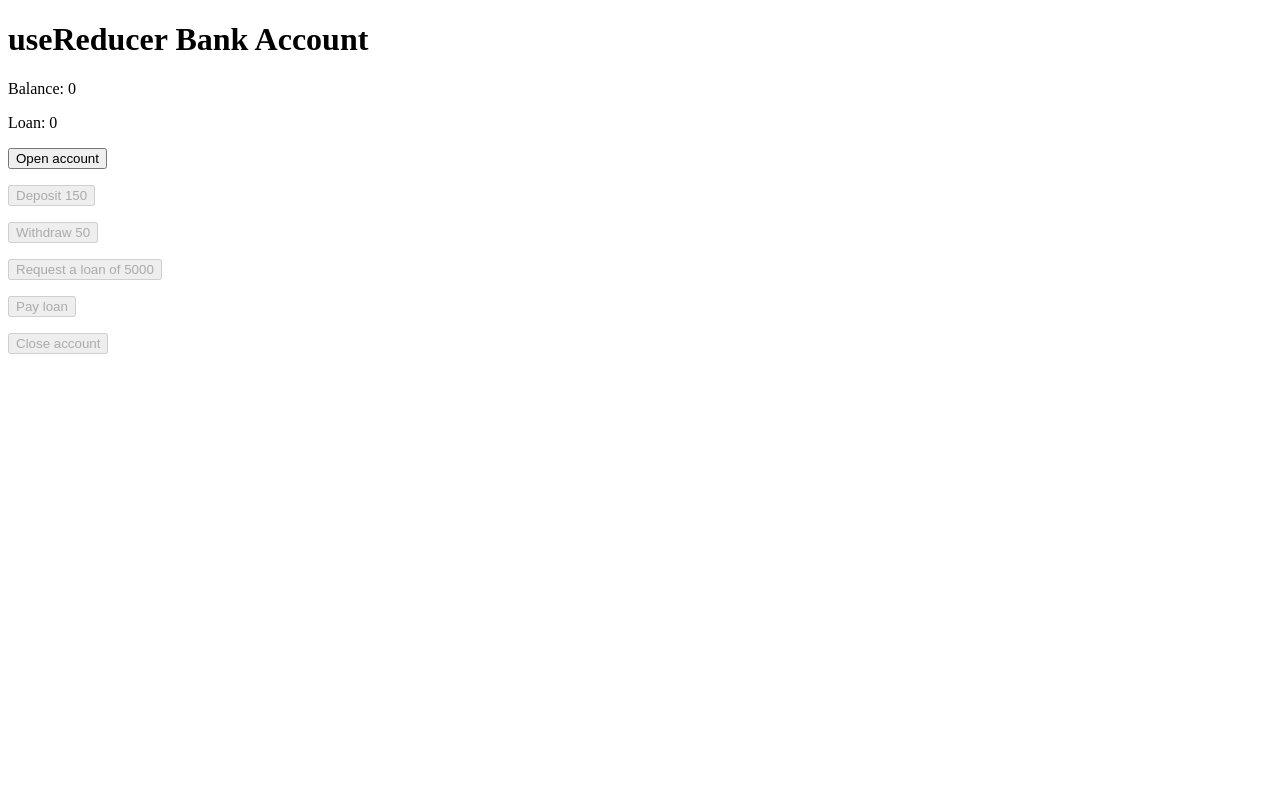
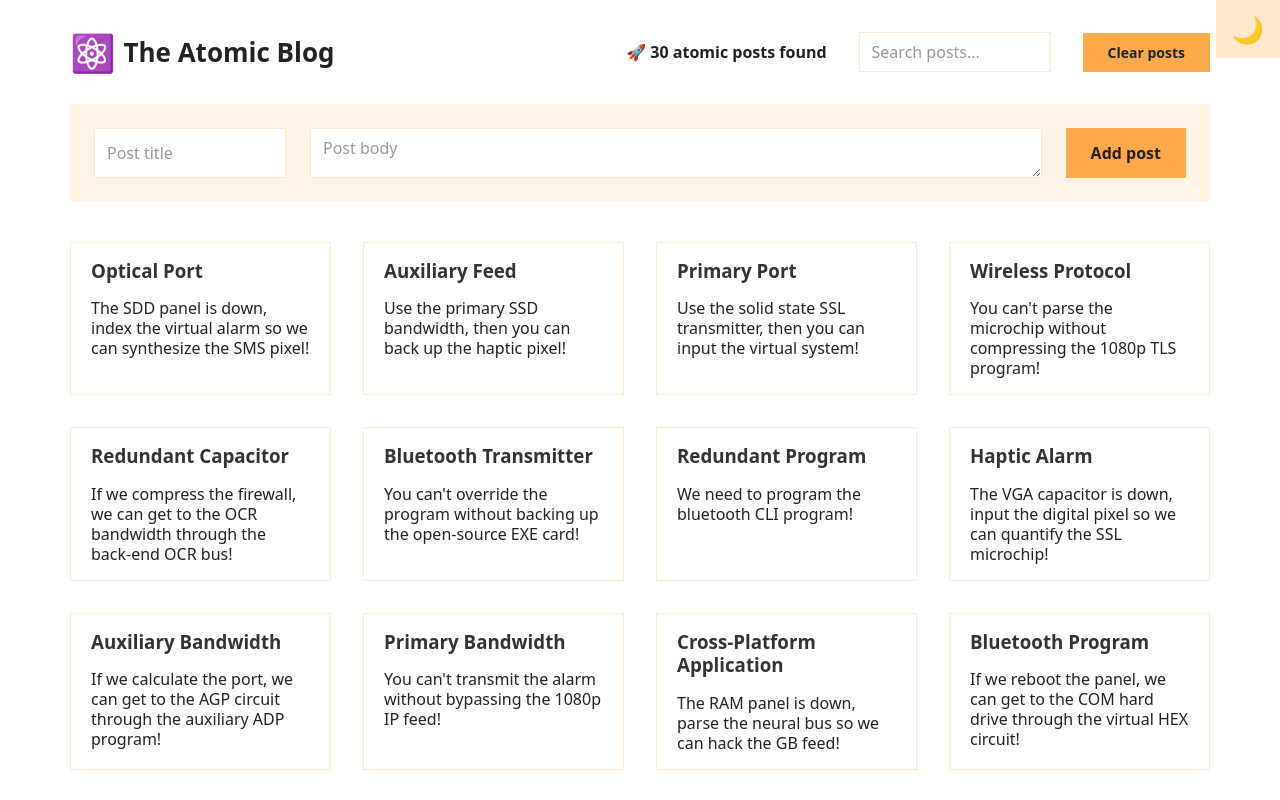
Before and after one commit to paulaoorjuela/React-practice-projects, a React (Vite) app: page / in a window 1280 px wide. Shown: the top 800 px of the page. Built offline with nearby package versions, Linux system fonts and the light colour scheme.

Commit message:
add the-atomic-blog practice

```diff
--- a/package.json
+++ b/package.json
@@ -22,6 +22,7 @@
     "@types/react": "^19.0.8",
     "@types/react-dom": "^19.0.3",
     "@vitejs/plugin-react": "^4.3.4",
+    "@faker-js/faker": "^7.6.0",
     "eslint": "^9.19.0",
     "eslint-plugin-react": "^7.37.4",
     "eslint-plugin-react-hooks": "^5.0.0",
--- a/src/main.jsx
+++ b/src/main.jsx
@@ -11,9 +11,8 @@ import { createRoot } from 'react-dom/client'
 // import App from './currency-converter/App.jsx'
 // import App from './geolocate/App.jsx'
 // import App from './react-quiz/App.jsx'
-import App from './useReducer-bank/App.jsx'
-
-
+// import App from './useReducer-bank/App.jsx'
+import App from './the-atomic-blog/App.jsx'
 
 
 createRoot(document.getElementById('root')).render(
--- /dev/null
+++ b/src/the-atomic-blog/App.jsx
@@ -0,0 +1,194 @@
+import { useEffect, useState } from "react";
+import { faker } from "@faker-js/faker";
+import "./style.css";
+
+function createRandomPost() {
+  return {
+    title: `${faker.hacker.adjective()} ${faker.hacker.noun()}`,
+    body: faker.hacker.phrase(),
+  };
+}
+
+function App() {
+  const [posts, setPosts] = useState(() =>
+    Array.from({ length: 30 }, () => createRandomPost())
+  );
+  const [searchQuery, setSearchQuery] = useState("");
+  const [isFakeDark, setIsFakeDark] = useState(false);
+
+  // Derived state. These are the posts that will actually be displayed
+  const searchedPosts =
+    searchQuery.length > 0
+      ? posts.filter((post) =>
+          `${post.title} ${post.body}`
+            .toLowerCase()
+            .includes(searchQuery.toLowerCase())
+        )
+      : posts;
+
+  function handleAddPost(post) {
+    setPosts((posts) => [post, ...posts]);
+  }
+
+  function handleClearPosts() {
+    setPosts([]);
+  }
+
+  // Whenever `isFakeDark` changes, we toggle the `fake-dark-mode` class on the HTML element (see in "Elements" dev tool).
+  useEffect(
+    function () {
+      document.documentElement.classList.toggle("fake-dark-mode");
+    },
+    [isFakeDark]
+  );
+
+  return (
+    <section>
+      <button
+        onClick={() => setIsFakeDark((isFakeDark) => !isFakeDark)}
+        className="btn-fake-dark-mode"
+      >
+        {isFakeDark ? "☀️" : "🌙"}
+      </button>
+
+      <Header
+        posts={searchedPosts}
+        onClearPosts={handleClearPosts}
+        searchQuery={searchQuery}
+        setSearchQuery={setSearchQuery}
+      />
+      <Main posts={searchedPosts} onAddPost={handleAddPost} />
+      <Archive onAddPost={handleAddPost} />
+      <Footer />
+    </section>
+  );
+}
+
+function Header({ posts, onClearPosts, searchQuery, setSearchQuery }) {
+  return (
+    <header>
+      <h1>
+        <span>⚛️</span>The Atomic Blog
+      </h1>
+      <div>
+        <Results posts={posts} />
+        <SearchPosts
+          searchQuery={searchQuery}
+          setSearchQuery={setSearchQuery}
+        />
+        <button onClick={onClearPosts}>Clear posts</button>
+      </div>
+    </header>
+  );
+}
+
+function SearchPosts({ searchQuery, setSearchQuery }) {
+  return (
+    <input
+      value={searchQuery}
+      onChange={(e) => setSearchQuery(e.target.value)}
+      placeholder="Search posts..."
+    />
+  );
+}
+
+function Results({ posts }) {
+  return <p>🚀 {posts.length} atomic posts found</p>;
+}
+
+function Main({ posts, onAddPost }) {
+  return (
+    <main>
+      <FormAddPost onAddPost={onAddPost} />
+      <Posts posts={posts} />
+    </main>
+  );
+}
+
+function Posts({ posts }) {
+  return (
+    <section>
+      <List posts={posts} />
+    </section>
+  );
+}
+
+function FormAddPost({ onAddPost }) {
+  const [title, setTitle] = useState("");
+  const [body, setBody] = useState("");
+
+  const handleSubmit = function (e) {
+    e.preventDefault();
+    if (!body || !title) return;
+    onAddPost({ title, body });
+    setTitle("");
+    setBody("");
+  };
+
+  return (
+    <form onSubmit={handleSubmit}>
+      <input
+        value={title}
+        onChange={(e) => setTitle(e.target.value)}
+        placeholder="Post title"
+      />
+      <textarea
+        value={body}
+        onChange={(e) => setBody(e.target.value)}
+        placeholder="Post body"
+      />
+      <button>Add post</button>
+    </form>
+  );
+}
+
+function List({ posts }) {
+  return (
+    <ul>
+      {posts.map((post, i) => (
+        <li key={i}>
+          <h3>{post.title}</h3>
+          <p>{post.body}</p>
+        </li>
+      ))}
+    </ul>
+  );
+}
+
+function Archive({ onAddPost }) {
+  // Here we don't need the setter function. We're only using state to store these posts because the callback function passed into useState (which generates the posts) is only called once, on the initial render. So we use this trick as an optimization technique, because if we just used a regular variable, these posts would be re-created on every render. We could also move the posts outside the components, but I wanted to show you this trick 😉
+  const [posts] = useState(() =>
+    // 💥 WARNING: This might make your computer slow! Try a smaller `length` first
+    Array.from({ length: 10000 }, () => createRandomPost())
+  );
+
+  const [showArchive, setShowArchive] = useState(false);
+
+  return (
+    <aside>
+      <h2>Post archive</h2>
+      <button onClick={() => setShowArchive((s) => !s)}>
+        {showArchive ? "Hide archive posts" : "Show archive posts"}
+      </button>
+
+      {showArchive && (
+        <ul>
+          {posts.map((post, i) => (
+            <li key={i}>
+              <p>
+                <strong>{post.title}:</strong> {post.body}
+              </p>
+              <button onClick={() => onAddPost(post)}>Add as new post</button>
+            </li>
+          ))}
+        </ul>
+      )}
+    </aside>
+  );
+}
+
+function Footer() {
+  return <footer>&copy; by The Atomic Blog ✌️</footer>;
+}
+
+export default App;
--- /dev/null
+++ b/src/the-atomic-blog/style.css
@@ -0,0 +1,178 @@
+* {
+  padding: 0;
+  margin: 0;
+  box-sizing: border-box;
+}
+
+body {
+  font-family: system-ui, -apple-system, BlinkMacSystemFont, "Segoe UI", Roboto,
+    Oxygen, Ubuntu, Cantarell, "Open Sans", "Helvetica Neue", sans-serif;
+
+  color: #222;
+  line-height: 1.25;
+  background: #fff;
+  padding: 32px;
+}
+
+.fake-dark-mode {
+  filter: invert(100%);
+  transition: all 0.5s;
+}
+
+.btn-fake-dark-mode {
+  position: fixed;
+  top: 0;
+  right: 0;
+  padding: 16px;
+  line-height: 1;
+  font-size: 26px;
+  background-color: #ffe8cc;
+  border: none;
+}
+
+section {
+  max-width: 1140px;
+  margin: 0 auto;
+}
+
+header {
+  margin-bottom: 32px;
+  font-weight: bold;
+
+  justify-content: space-between;
+  display: flex;
+}
+
+h1 {
+  font-size: 26px;
+  display: flex;
+  gap: 8px;
+  align-items: center;
+}
+
+h1 span {
+  font-size: 140%;
+  line-height: 1;
+}
+
+h2 {
+  text-transform: uppercase;
+  margin-bottom: 24px;
+  color: #333;
+}
+
+h3 {
+  text-transform: capitalize;
+  margin-bottom: 16px;
+  color: #333;
+}
+
+header div {
+  display: flex;
+  gap: 32px;
+  align-items: center;
+}
+
+header button {
+  font-size: 14px;
+}
+
+form {
+  padding: 24px;
+  background-color: #fff4e6;
+  display: flex;
+  gap: 24px;
+  margin-bottom: 40px;
+}
+
+main {
+  margin-bottom: 40px;
+}
+
+aside {
+  margin-bottom: 40px;
+  opacity: 75%;
+}
+
+input,
+textarea,
+button {
+  font-size: 16px;
+  padding: 8px 12px;
+  border: 1px solid #ffe8cc;
+  font-family: inherit;
+  color: inherit;
+}
+
+input {
+  width: 12rem;
+}
+
+*::placeholder {
+  color: #999;
+}
+
+*:focus {
+  outline: 2px solid #ffa94d;
+  border-radius: 2px;
+}
+
+textarea {
+  flex: 1;
+  height: 50px;
+}
+
+button {
+  border: 1px solid #ffa94d;
+  background-color: #ffa94d;
+  font-weight: 700;
+  padding: 9px 24px;
+  cursor: pointer;
+}
+
+h3 {
+  text-transform: capitalize;
+  margin-bottom: 16px;
+  color: #333;
+}
+
+main ul {
+  list-style: none;
+  display: grid;
+  grid-template-columns: 1fr 1fr 1fr 1fr;
+  gap: 32px;
+}
+
+main li {
+  border: 1px solid #ffe8cc;
+  padding: 16px 20px;
+}
+
+main li:hover {
+  background-color: #fff4e6;
+}
+
+aside ul {
+  font-size: 90%;
+  list-style: none;
+  display: flex;
+  flex-direction: column;
+  gap: 2px;
+}
+
+aside li {
+  border: 1px solid #ffe8cc;
+  padding: 4px 8px;
+  display: flex;
+  justify-content: space-between;
+  align-items: center;
+}
+
+h2 + button {
+  margin-bottom: 24px;
+}
+
+aside li button {
+  padding: 4px 8px;
+  font-size: 14px;
+}
```
Also changed, not shown: src/the-atomic-blog/Test.jsx (added, +26 -0 lines), 1 other file (tests, documents, lock files or other folders).
